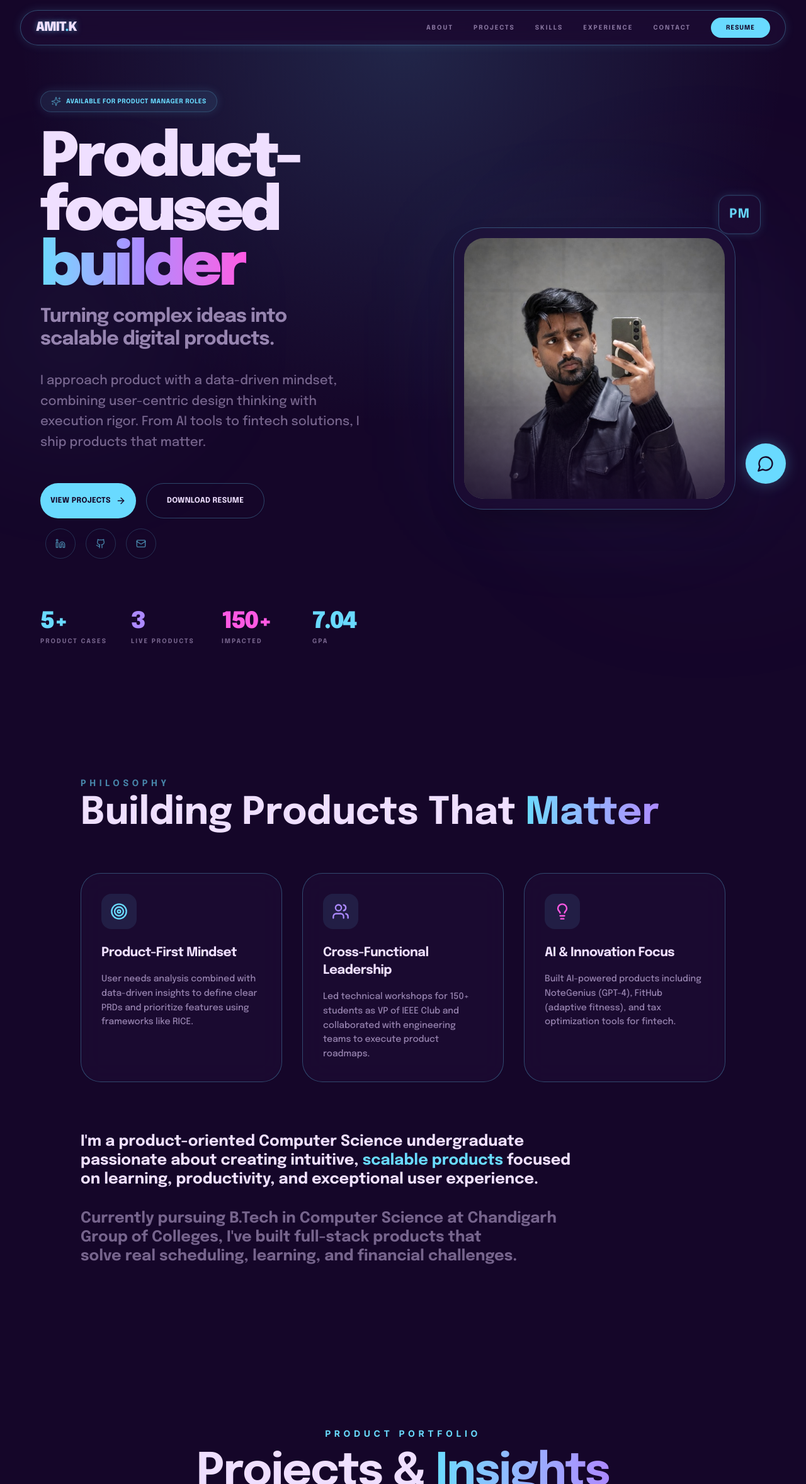
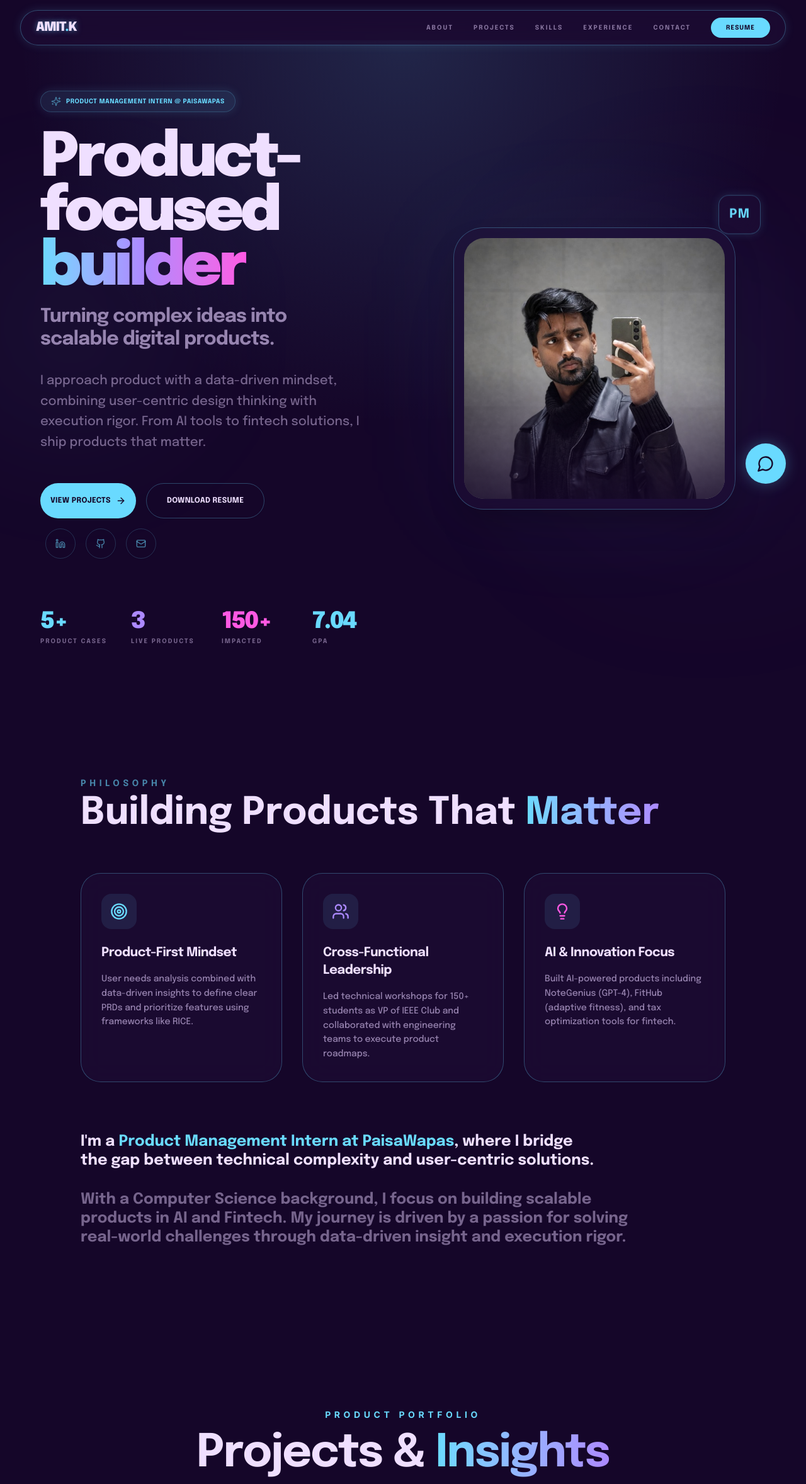
Before and after one commit to amitioholics/my_portfolio, a Next.js app: page / in a window 1280 px wide. Shown: the top 2356 px of the page at 63% size. Built offline with nearby package versions, Linux system fonts and the light colour scheme.

Commit message:
Update professional status: Product Management Intern @ PaisaWapas

```diff
--- a/components/about.tsx
+++ b/components/about.tsx
@@ -61,7 +61,7 @@ export function About() {
             viewport={{ once: true }}
             className="text-balance"
           >
-            I'm a product-oriented Computer Science undergraduate passionate about creating intuitive, <span className="text-primary">scalable products</span> focused on learning, productivity, and exceptional user experience.
+            I'm a <span className="text-primary">Product Management Intern at PaisaWapas</span>, where I bridge the gap between technical complexity and user-centric solutions.
           </motion.p>
 
           <motion.p
@@ -71,7 +71,7 @@ export function About() {
             viewport={{ once: true }}
             className="text-balance text-muted-foreground/60"
           >
-            Currently pursuing B.Tech in Computer Science at Chandigarh Group of Colleges, I've built full-stack products that solve real scheduling, learning, and financial challenges.
+            With a Computer Science background, I focus on building scalable products in AI and Fintech. My journey is driven by a passion for solving real-world challenges through data-driven insight and execution rigor.
           </motion.p>
         </div>
       </div>
--- a/components/hero.tsx
+++ b/components/hero.tsx
@@ -44,7 +44,7 @@ export function Hero() {
               className="inline-flex items-center gap-2 px-4 py-2 rounded-full bg-primary/10 text-primary text-sm font-bold border border-primary/20 neon-glow backdrop-blur-md"
             >
               <Sparkles className="h-4 w-4 animate-pulse" />
-              <span className="tracking-wider uppercase text-[10px]">Available for Product Manager roles</span>
+              <span className="tracking-wider uppercase text-[10px]">Product Management Intern @ PaisaWapas</span>
             </motion.div>
 
             <div className="space-y-6">
```
